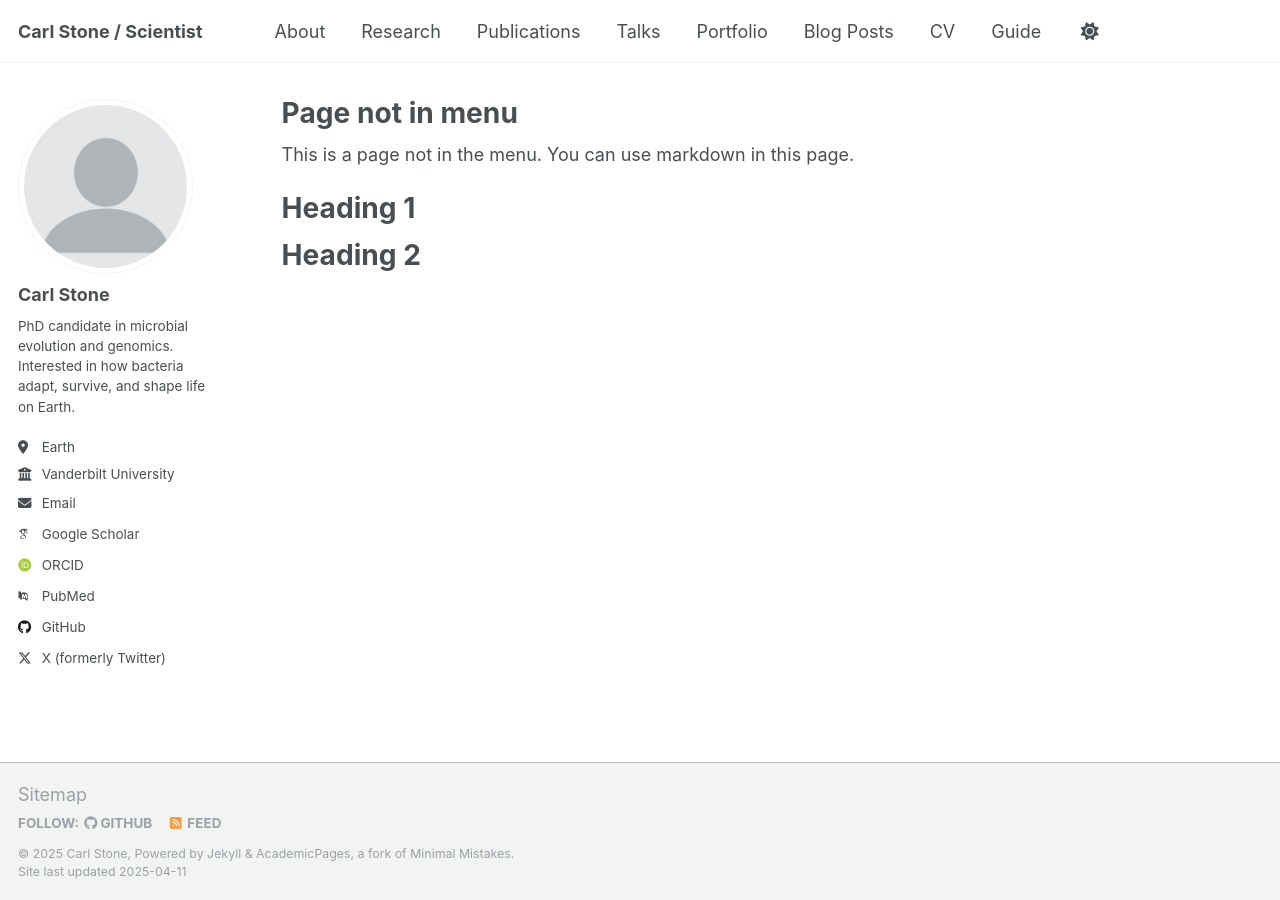
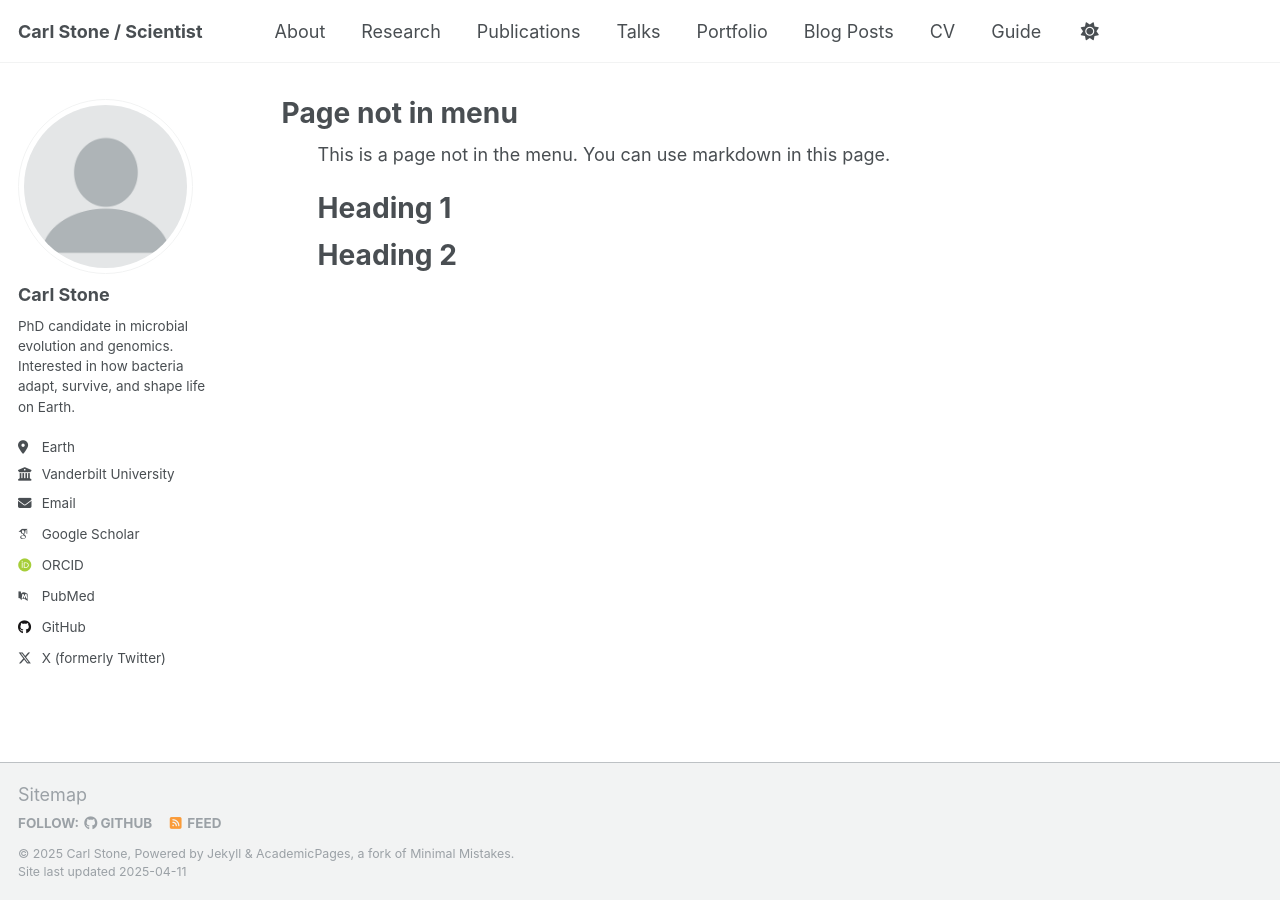
Before and after one commit to carl-stone/carljstone.github.io, a Jekyll site: the page built from _pages/non-menu-page.md, in a window 1280 px wide. Built offline with Jekyll 4.4.1, drawn with Linux system fonts in a browser that asks for light colours; some web fonts are replaced.

Commit message:
Update _page.scss

```diff
--- a/_sass/layout/_page.scss
+++ b/_sass/layout/_page.scss
@@ -105,6 +105,12 @@
     margin-top: -1.5em;
     padding-left: 1.25rem;
   }
+
+  padding-left: 2rem;
+  padding-right: 2rem;
+  max-width: 800px;
+  margin-left: auto;
+  margin-right: auto;
 }
 
 .page__hero {
```
